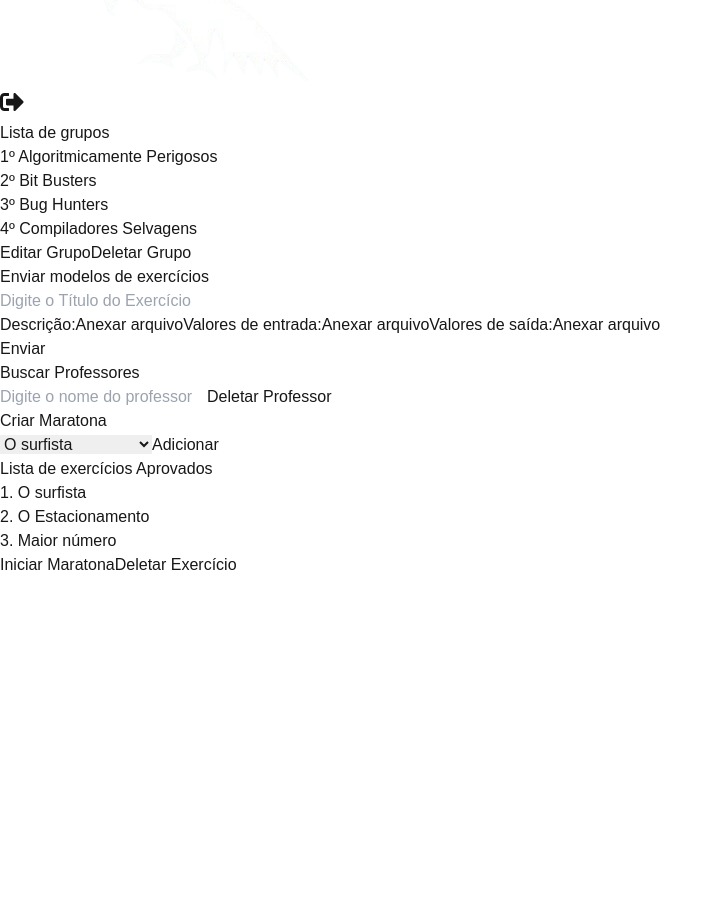
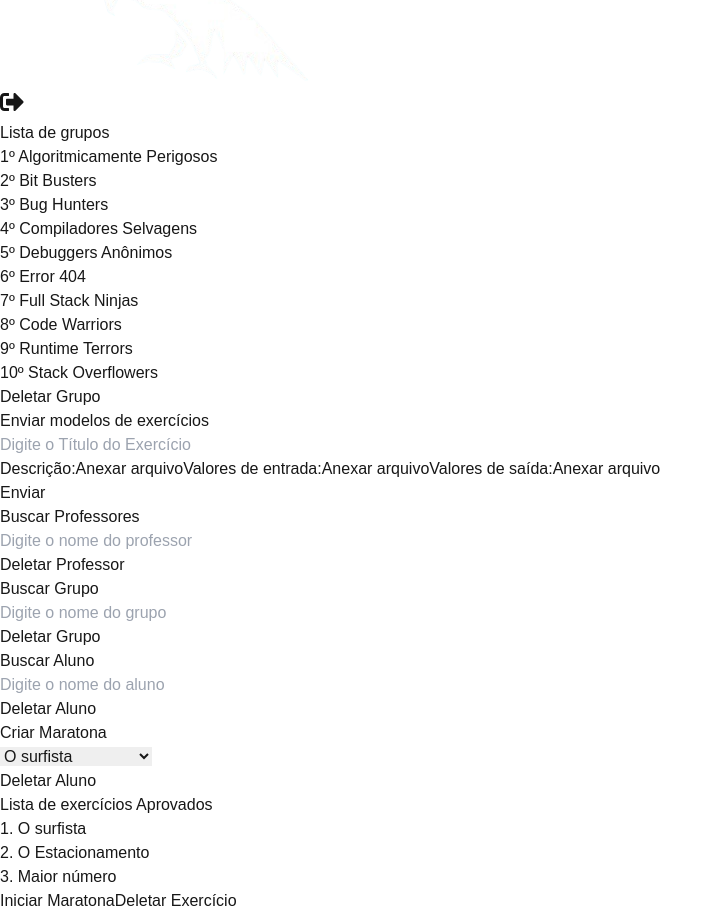
Before and after one commit to gabipataca/Tcc-Front, a Next.js app: page /PerfilAdm in a window 1280 px wide. Shown: the part 420-1333 px from the top of the page, without its empty margins (0-723 px from the left). Before the commit the page ends 997 px from the top, so only its background shows below. Built offline with nearby package versions, Linux system fonts and the light colour scheme.

Commit message:
Padronização das paginas parte1

```diff
--- a/src/app/Cadastro/page.tsx
+++ b/src/app/Cadastro/page.tsx
@@ -68,6 +68,7 @@ const Cadastro: React.FC = () => {
 									label="Nome"
 									error={fieldState.error}
 									{...field}
+
 								/>
 							)}
 						/>
--- a/src/app/PerfilAdm/page.tsx
+++ b/src/app/PerfilAdm/page.tsx
@@ -26,21 +26,31 @@ const AdminDashboard: React.FC = () => {
             <FaSignOutAlt size={24} />
           </button>
         </div>
+        {/* Lista de Grupos e Enviar Exercícios */}
+        <div className="grid grid-cols-2 gap-8 px-20 py-10">
+  <div className="bg-white shadow-md rounded-lg flex flex-col relative p-4">
+    <h3 className="text-3xl font-semibold text-[#4F85A6] py-3 mb-4 text-center">
+      Lista de grupos
+    </h3>
 
-        {/* Conteúdo */}
-        <div className="grid grid-cols-2 gap-8 py-6 px-20 mt-6">
-          {/* Lista de Grupos */}
-          <div className="bg-white p-6 shadow-md rounded-lg">
-            <h3 className="text-2xl font-semibold text-[#4F85A6] mb-4">Lista de grupos</h3>
-            <ul className="text-lg">
+    <div className="pl-12">
+      <div className="max-h-48 overflow-y-auto pr-4">
+        <ul className="text-2xl ml-2">
               <li>1º Algoritmicamente Perigosos</li>
               <li>2º Bit Busters</li>
               <li>3º Bug Hunters</li>
               <li>4º Compiladores Selvagens</li>
+              <li>5º Debuggers Anônimos</li>
+              <li>6º Error 404</li>
+              <li>7º Full Stack Ninjas</li>
+              <li>8º Code Warriors</li>
+              <li>9º Runtime Terrors</li>
+              <li>10º Stack Overflowers</li>
             </ul>
-            <div className="flex gap-2 mt-4">
-              <button className="bg-[#4F85A6] text-white px-4 py-2 rounded-lg">Editar Grupo</button>
-              <button className="bg-[#4F85A6] text-white px-4 py-2 rounded-lg">Deletar Grupo</button>
+           </div>
+            <button className="bg-[#4F85A6] text-white px-3 py-2 text-lg rounded-lg hover:bg-[#3C6B88] transition absolute bottom-4 right-4">
+              Deletar Grupo
+           </button>
          </div>
        </div>
 
@@ -74,36 +84,92 @@ const AdminDashboard: React.FC = () => {
           </div>
         </div>
 
-        {/* Buscar e Criar Maratona */}
-        <div className="grid grid-cols-2 gap-8 px-20">
-          <div className="bg-white p-6 shadow-md rounded-lg">
-            <h3 className="text-2xl font-semibold text-[#4F85A6] mb-4">Buscar Professores</h3>
-            <input type="text" placeholder="Digite o nome do professor" className="w-full p-2 border border-gray-300 rounded-lg mb-4" />
-            <button className="bg-[#4F85A6] text-white px-4 py-2 rounded-lg">Deletar Professor</button>
+
+
+        <div className="flex gap-8 px-20 items-start">
+  {/* Coluna Esquerda - Mesma largura da Direita */}
+  <div className="flex flex-col gap-6 w-1/2">
+    <div className="bg-white p-6 shadow-md rounded-lg w-full">
+      <h3 className="text-2xl font-semibold text-[#4F85A6] mb-4  text-center">Buscar Professores</h3>
+      <input
+        type="text"
+        placeholder="Digite o nome do professor"
+        className="w-full p-2 border border-gray-300 rounded-lg mb-4"
+      />
+         <div className="flex justify-center">
+           <button className="bg-[#4F85A6] text-white px-3 py-2 text-lg rounded-lg hover:bg-[#3C6B88] transition">
+          Deletar Professor
+      </button>
+      </div>
     </div>
 
-          <div className="bg-white p-6 shadow-md rounded-lg">
-            <h3 className="text-2xl font-semibold text-[#4F85A6] mb-4">Criar Maratona</h3>
+    <div className="bg-white p-6 shadow-md rounded-lg w-full">
+      <h3 className="text-2xl font-semibold text-[#4F85A6] mb-4 text-center">Buscar Grupo</h3>
+      <input
+        type="text"
+        placeholder="Digite o nome do grupo"
+        className="w-full p-2 border border-gray-300 rounded-lg mb-4"
+      />
+        <div className="flex justify-center">
+          <button className="bg-[#4F85A6] text-white px-3 py-2 text-lg rounded-lg hover:bg-[#3C6B88] transition">
+          Deletar Grupo
+         </button>
+      </div>
+    </div>
+
+    <div className="bg-white p-6 shadow-md rounded-lg w-full">
+      <h3 className="text-2xl font-semibold text-[#4F85A6] mb-4  text-center">Buscar Aluno</h3>
+      <input
+        type="text"
+        placeholder="Digite o nome do aluno"
+        className="w-full p-2 border border-gray-300 rounded-lg mb-4"
+      />
+         <div className="flex justify-center">
+          <button className="bg-[#4F85A6] text-white px-3 py-2 text-lg rounded-lg hover:bg-[#3C6B88] transition">
+          Deletar Aluno
+        </button>
+      </div>
+    </div>
+  </div>
+
+  {/* Coluna Direita - Mesma largura da Esquerda */}
+  <div className="w-1/2 bg-white p-6 shadow-md rounded-lg">
+    <h3 className="text-2xl font-semibold text-[#4F85A6] mb-4  text-center">Criar Maratona</h3>
     <select className="w-full p-2 border border-gray-300 rounded-lg mb-4">
       <option>O surfista</option>
       <option>O Estacionamento</option>
       <option>Maior número</option>
     </select>
-            <button className="bg-[#4F85A6] text-white px-4 py-2 rounded-lg">Adicionar</button>
+    <div className="flex justify-center">
+          <button className="bg-[#4F85A6] text-white px-3 py-2 text-lg rounded-lg hover:bg-[#3C6B88] transition">
+          Deletar Aluno
+        </button>
+        </div>
+        <div className="pl-12">
     <h4 className="text-lg mt-4">Lista de exercícios Aprovados</h4>
     <ul className="text-lg">
       <li>1. O surfista</li>
       <li>2. O Estacionamento</li>
       <li>3. Maior número</li>
     </ul>
-            <div className="flex gap-2 mt-4">
-              <button className="bg-[#4F85A6] text-white px-4 py-2 rounded-lg">Iniciar Maratona</button>
-              <button className="bg-[#4F85A6] text-white px-4 py-2 rounded-lg">Deletar Exercício</button>
+    </div>
+       <div className="flex gap-2 mt-4 justify-center">
+         <button className="bg-[#4F85A6] text-white px-3 py-2 text-lg rounded-lg hover:bg-[#3C6B88] transition">
+           Iniciar Maratona
+           </button>
+               <button className="bg-[#4F85A6] text-white px-3 py-2 text-lg rounded-lg hover:bg-[#3C6B88] transition">
+           Deletar Exercício
+       </button>
+      </div>
+
+
   </div>
 </div>
 </div>
 </div>
-    </div>
+
+
+
   );
 };
 
```
Also changed, not shown: src/app/Login/page.tsx (+55 -16 lines), src/app/RecuperarSenha/page.tsx (+60 -32 lines). Lines whose indentation alone changed are shown as unchanged.
